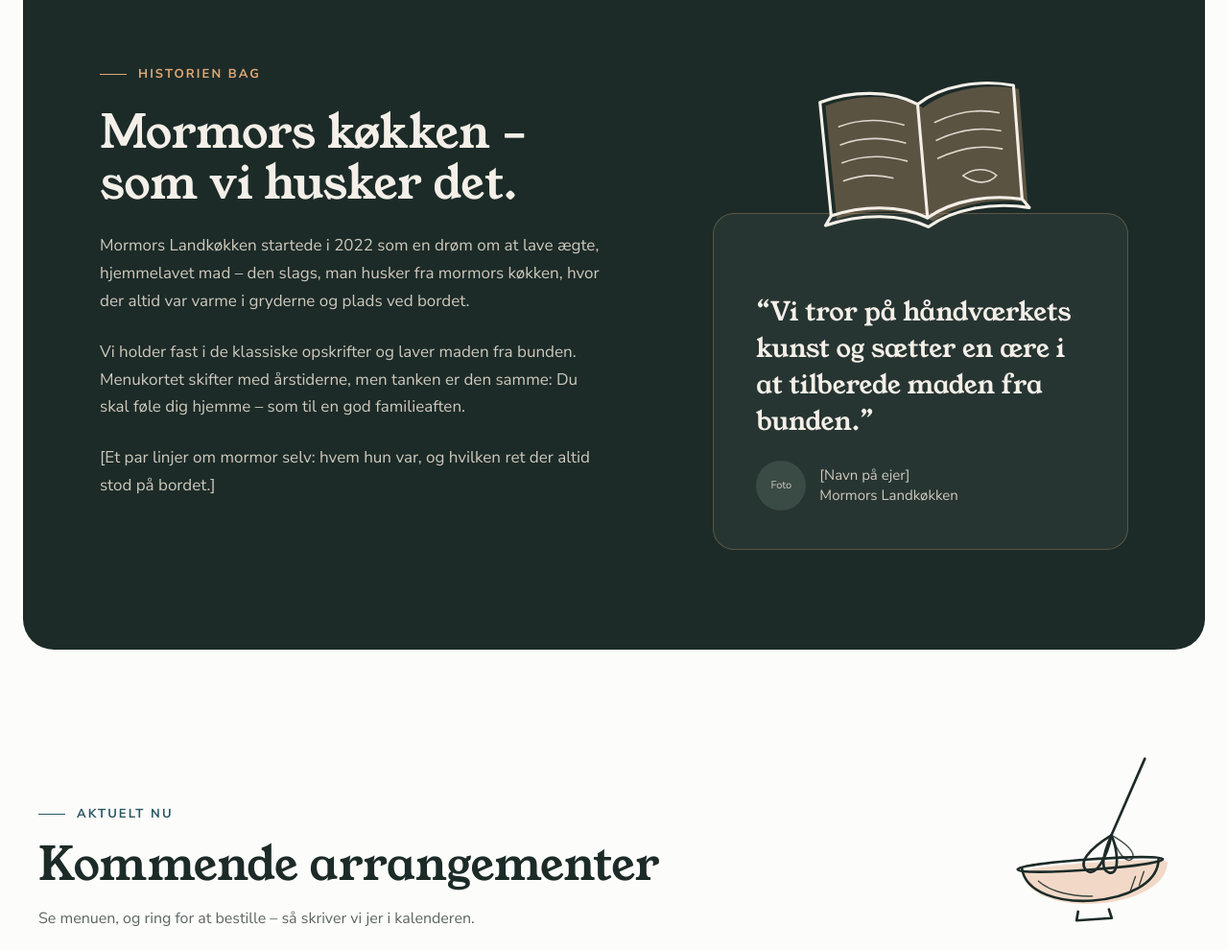
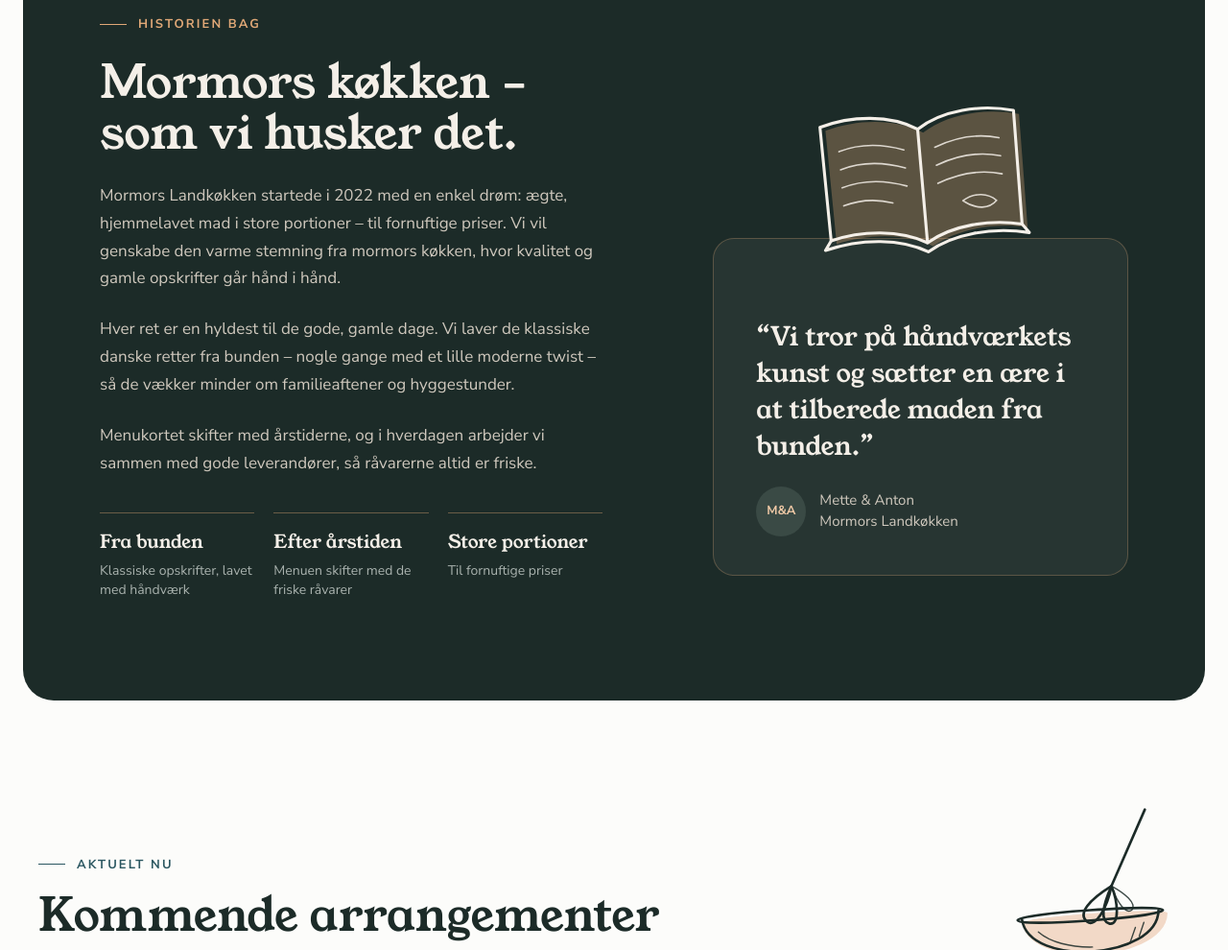
Before and after one commit to Charlotte-cstudio/mormors-landkoekken-forslag, a plain HTML site: page index.html in a window 1280 px wide. Shown: the part 4689-5679 px from the top of the page at 96% size. Drawn offline with Linux system fonts and the light colour scheme.

Commit message:
Add files via upload

```diff
--- a/index.html
+++ b/index.html
@@ -1167,17 +1167,18 @@ img{max-width:100%}
 <div style="grid-column: span 6; display: flex; flex-direction: column; gap: 24px">
 <span style="display: inline-flex; align-items: center; gap: 12px; font-size: 13px; letter-spacing: 0.16em; text-transform: uppercase; font-weight: 700; color: #E0A877"><span aria-hidden="true" style="width: 28px; height: 1px; background: #E0A877"></span>Historien bag</span>
 <h2 style="margin: 0; font-family: 'Young Serif', Georgia, serif; font-weight: 400; font-size: 48px; line-height: 1.1">Mormors køkken – som vi husker det.</h2>
-<p style="margin: 0; color: #CFC8BD">Mormors Landkøkken startede i 2022 som en drøm om at lave ægte, hjemmelavet mad – den slags, man husker fra mormors køkken, hvor der altid var varme i gryderne og plads ved bordet.</p>
-<p style="margin: 0; color: #CFC8BD">Vi holder fast i de klassiske opskrifter og laver maden fra bunden. Menukortet skifter med årstiderne, men tanken er den samme: Du skal føle dig hjemme – som til en god familieaften.</p>
-<p style="margin: 0; color: #CFC8BD">[Et par linjer om mormor selv: hvem hun var, og hvilken ret der altid stod på bordet.]</p>
+<p style="margin: 0; color: #CFC8BD">Mormors Landkøkken startede i 2022 med en enkel drøm: ægte, hjemmelavet mad i store portioner – til fornuftige priser. Vi vil genskabe den varme stemning fra mormors køkken, hvor kvalitet og gamle opskrifter går hånd i hånd.</p>
+<p style="margin: 0; color: #CFC8BD">Hver ret er en hyldest til de gode, gamle dage. Vi laver de klassiske danske retter fra bunden – nogle gange med et lille moderne twist – så de vækker minder om familieaftener og hyggestunder.</p>
+<p style="margin: 0; color: #CFC8BD">Menukortet skifter med årstiderne, og i hverdagen arbejder vi sammen med gode leverandører, så råvarerne altid er friske.</p>
+<div style="margin-top: 12px; display: grid; grid-template-columns: repeat(3, minmax(0, 1fr)); gap: 20px"><div style="display: flex; flex-direction: column; gap: 4px; padding-top: 14px; border-top: 1px solid rgba(224,168,119,0.4)"><strong style="font-family: 'Young Serif', Georgia, serif; font-weight: 400; font-size: 19px; color: #F4EFE8">Fra bunden</strong><span style="font-size: 14px; line-height: 1.45; color: #A9B2AE">Klassiske opskrifter, lavet med håndværk</span></div><div style="display: flex; flex-direction: column; gap: 4px; padding-top: 14px; border-top: 1px solid rgba(224,168,119,0.4)"><strong style="font-family: 'Young Serif', Georgia, serif; font-weight: 400; font-size: 19px; color: #F4EFE8">Efter årstiden</strong><span style="font-size: 14px; line-height: 1.45; color: #A9B2AE">Menuen skifter med de friske råvarer</span></div><div style="display: flex; flex-direction: column; gap: 4px; padding-top: 14px; border-top: 1px solid rgba(224,168,119,0.4)"><strong style="font-family: 'Young Serif', Georgia, serif; font-weight: 400; font-size: 19px; color: #F4EFE8">Store portioner</strong><span style="font-size: 14px; line-height: 1.45; color: #A9B2AE">Til fornuftige priser</span></div></div>
 </div>
 <div style="grid-column: 8 / span 5; display: flex; flex-direction: column; align-items: center">
 <div class="ml-ill" style="position: relative; z-index: 1; margin-bottom: -62px"><svg aria-hidden="true" viewBox="0 0 200 200" width="270" height="270" fill="none" style="display: block; pointer-events: none; overflow: visible; transform: rotate(-5deg);"><g transform="translate(4 3)" stroke="none"><path d="M100 70 C80 57 50 55 25 62 L26 150 C50 144 80 146 100 158 C120 146 150 144 174 150 L175 62 C150 55 120 57 100 70 Z" fill="rgba(224,168,119,0.32)"></path></g><g stroke="#F4EFE8" stroke-linecap="round" stroke-linejoin="round"><g stroke-width="2.3"><path d="M100 70 C80 57 50 55 25 62 L26 150 C50 144 80 146 100 158 C120 146 150 144 174 150 L175 62 C150 55 120 57 100 70 Z"></path><path d="M100 70 L100 158"></path><path d="M26 150 L21 157 C50 150 80 153 100 165 C120 153 150 150 179 157 L174 150"></path></g><g stroke-width="1.2" opacity="0.85"><path d="M38 82 C55 77 72 79 88 85"></path><path d="M38 96 C55 91 72 93 88 99"></path><path d="M38 110 C55 105 72 107 88 113"></path><path d="M38 124 C52 120 64 121 76 125"></path><path d="M112 85 C128 79 145 77 162 82"></path><path d="M112 99 C128 93 145 91 162 96"></path><path d="M112 113 C128 107 145 105 162 110"></path><path d="M130 128 C140 122 150 124 156 130 C150 136 140 136 130 128 Z"></path></g></g></svg></div>
 <div style="align-self: stretch; display: flex; flex-direction: column; gap: 22px; padding: 84px 44px 40px; border-radius: 22px; background: rgba(255,255,255,0.05); border: 1px solid rgba(224,168,119,0.28)">
 <p style="margin: 0; font-family: 'Young Serif', Georgia, serif; font-size: 27px; line-height: 1.4">&#8220;Vi tror på håndværkets kunst og sætter en ære i at tilberede maden fra bunden.&#8221;</p>
 <div style="display: flex; align-items: center; gap: 14px">
-<div style="width: 52px; height: 52px; border-radius: 50%; background: #3A4A45; display: flex; align-items: center; justify-content: center; font-size: 11px; color: #CFC8BD">Foto</div>
-<span style="font-size: 15px; color: #CFC8BD; line-height: 1.45">[Navn på ejer]<br>Mormors Landkøkken</span>
+<div style="width: 52px; height: 52px; border-radius: 50%; background: #3A4A45; display: flex; align-items: center; justify-content: center; font-size: 13px; font-weight: 700; color: #F0C9A6">M&amp;A</div>
+<span style="font-size: 15px; color: #CFC8BD; line-height: 1.45">Mette &amp; Anton<br>Mormors Landkøkken</span>
 </div>
 </div>
 </div>
@@ -2546,8 +2547,11 @@ img{max-width:100%}
 <svg aria-hidden="true" viewBox="0 0 200 200" width="120" height="120" fill="none" style="display: block; pointer-events: none; overflow: visible; transform: rotate(-5deg); margin: -6px 0 -6px -8px;"><g transform="translate(4 3)" stroke="none"><path d="M100 70 C80 57 50 55 25 62 L26 150 C50 144 80 146 100 158 C120 146 150 144 174 150 L175 62 C150 55 120 57 100 70 Z" fill="rgba(224,168,119,0.32)"></path></g><g stroke="#F4EFE8" stroke-linecap="round" stroke-linejoin="round"><g stroke-width="2.3"><path d="M100 70 C80 57 50 55 25 62 L26 150 C50 144 80 146 100 158 C120 146 150 144 174 150 L175 62 C150 55 120 57 100 70 Z"></path><path d="M100 70 L100 158"></path><path d="M26 150 L21 157 C50 150 80 153 100 165 C120 153 150 150 179 157 L174 150"></path></g><g stroke-width="1.2" opacity="0.85"><path d="M38 82 C55 77 72 79 88 85"></path><path d="M38 96 C55 91 72 93 88 99"></path><path d="M38 110 C55 105 72 107 88 113"></path><path d="M38 124 C52 120 64 121 76 125"></path><path d="M112 85 C128 79 145 77 162 82"></path><path d="M112 99 C128 93 145 91 162 96"></path><path d="M112 113 C128 107 145 105 162 110"></path><path d="M130 128 C140 122 150 124 156 130 C150 136 140 136 130 128 Z"></path></g></g></svg>
 <span style="display: inline-flex; align-items: center; gap: 10px; font-size: 11px; letter-spacing: 0.16em; text-transform: uppercase; font-weight: 700; color: #E0A877"><span aria-hidden="true" style="width: 20px; height: 1px; background: #E0A877"></span>Historien bag</span>
 <h2 style="margin: 0; font-family: 'Young Serif', Georgia, serif; font-weight: 400; font-size: 30px; line-height: 1.12; color: #F4EFE8">Mormors køkken – som vi husker det.</h2>
-<p style="margin: 0; color: #CFC8BD; font-size: 15px">Startet i 2022 som en drøm om ægte, hjemmelavet mad – som i mormors køkken, hvor der altid var varme i gryderne og plads ved bordet.</p>
-<p style="margin: 8px 0 0; padding-left: 16px; border-left: 2px solid #E0A877; font-family: 'Young Serif', Georgia, serif; font-size: 20px; line-height: 1.4">&#8220;Vi tror på håndværkets kunst og sætter en ære i at tilberede maden fra bunden.&#8221;</p>
+<p style="margin: 0; color: #CFC8BD; font-size: 15px; line-height: 1.6">Mormors Landkøkken startede i 2022 med en enkel drøm: ægte, hjemmelavet mad i store portioner – til fornuftige priser. Vi vil genskabe den varme stemning fra mormors køkken, hvor kvalitet og gamle opskrifter går hånd i hånd.</p>
+<p style="margin: 0; color: #CFC8BD; font-size: 15px; line-height: 1.6">Hver ret er en hyldest til de gode, gamle dage. Vi laver de klassiske danske retter fra bunden – nogle gange med et lille moderne twist – så de vækker minder om familieaftener og hyggestunder.</p>
+<p style="margin: 0; color: #CFC8BD; font-size: 15px; line-height: 1.6">Menukortet skifter med årstiderne, og i hverdagen arbejder vi sammen med gode leverandører, så råvarerne altid er friske.</p>
+<div style="display: flex; flex-direction: column"><div style="display: flex; flex-direction: column; gap: 2px; padding: 10px 0; border-top: 1px solid rgba(224,168,119,0.3)"><strong style="font-family: 'Young Serif', Georgia, serif; font-weight: 400; font-size: 17px; color: #F4EFE8">Fra bunden</strong><span style="font-size: 14px; color: #A9B2AE">Klassiske opskrifter, lavet med håndværk</span></div><div style="display: flex; flex-direction: column; gap: 2px; padding: 10px 0; border-top: 1px solid rgba(224,168,119,0.3)"><strong style="font-family: 'Young Serif', Georgia, serif; font-weight: 400; font-size: 17px; color: #F4EFE8">Efter årstiden</strong><span style="font-size: 14px; color: #A9B2AE">Menuen skifter med de friske råvarer</span></div><div style="display: flex; flex-direction: column; gap: 2px; padding: 10px 0; border-top: 1px solid rgba(224,168,119,0.3)"><strong style="font-family: 'Young Serif', Georgia, serif; font-weight: 400; font-size: 17px; color: #F4EFE8">Store portioner</strong><span style="font-size: 14px; color: #A9B2AE">Til fornuftige priser</span></div></div>
+<p style="margin: 8px 0 0; padding-left: 16px; border-left: 2px solid #E0A877; font-family: 'Young Serif', Georgia, serif; font-size: 20px; line-height: 1.4">&#8220;Vi tror på håndværkets kunst og sætter en ære i at tilberede maden fra bunden.&#8221;<span style="display: block; margin-top: 10px; font-family: 'Nunito Sans', system-ui, sans-serif; font-size: 14px; color: #CFC8BD">– Mette &amp; Anton, Mormors Landkøkken</span></p>
 </div>
 </section>
 
```
